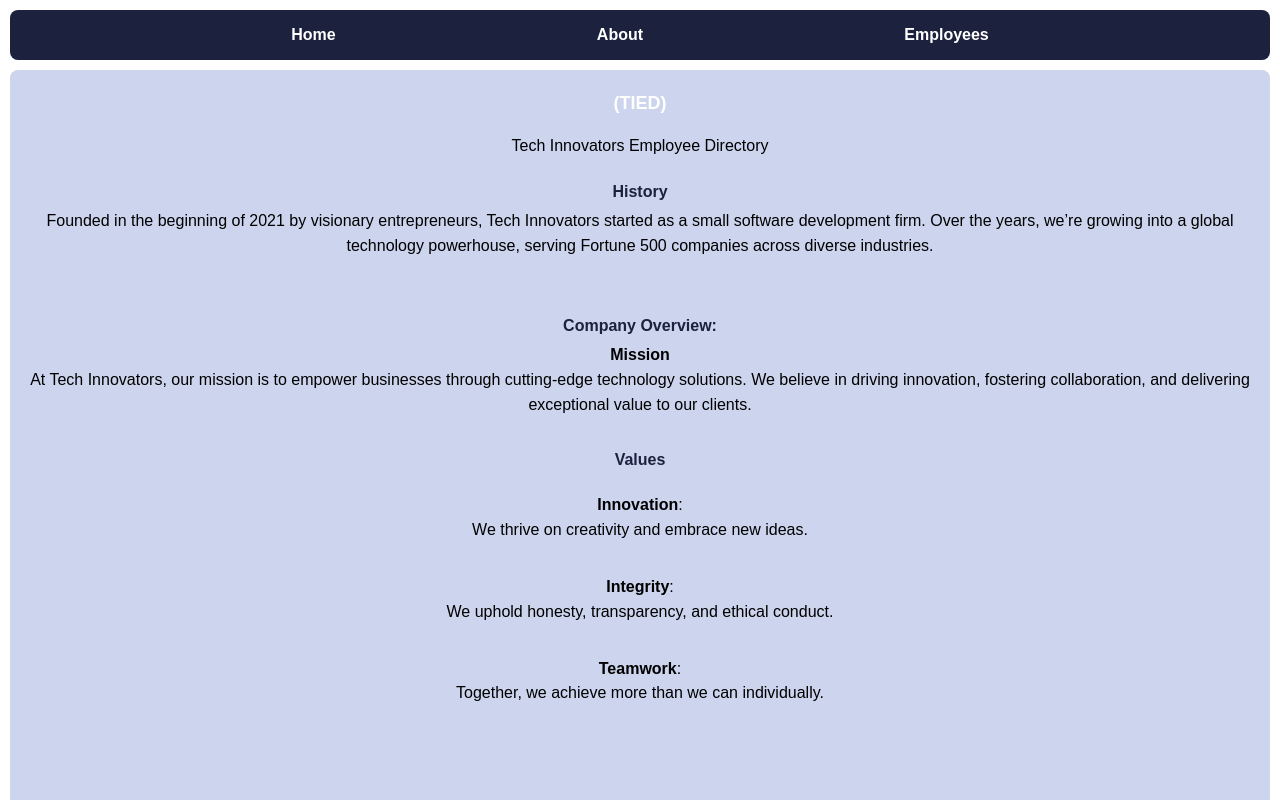
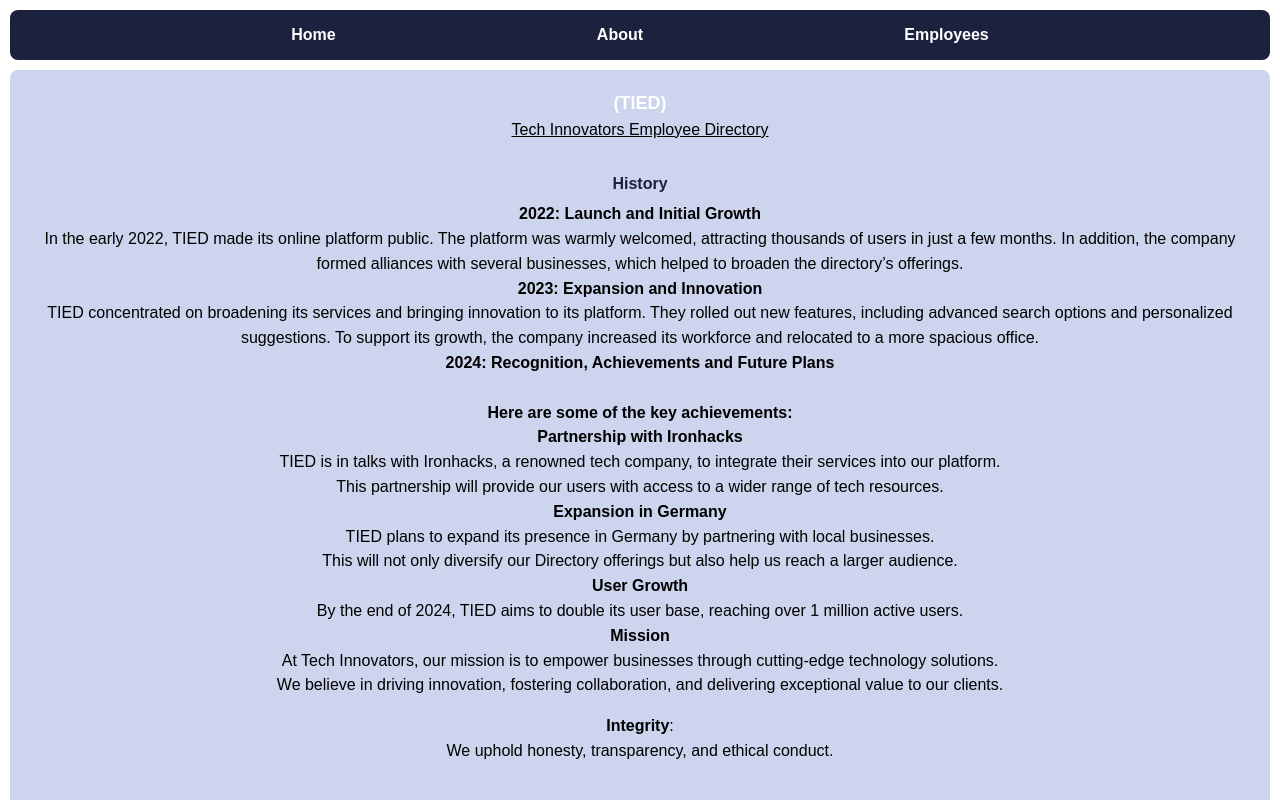
Before and after one commit to dieegoolimaa/emp.directory, a React (Vite) app: page /about in a window 1280 px wide. Shown: the top 800 px of the page. Built offline with nearby package versions, Linux system fonts and the light colour scheme.

Commit message:
New about done

```diff
--- a/src/component/About.jsx
+++ b/src/component/About.jsx
@@ -8,46 +8,56 @@ function About() {
     <div>
       <div className="about">
         <h2>(TIED)</h2>
-        <p>Tech Innovators Employee Directory </p>
+        <u>Tech Innovators Employee Directory </u>
+
+        <br />
+
         <h3>
           {" "}
           <strong> History </strong>{" "}
         </h3>
-        Founded in the beginning of 2021 by visionary entrepreneurs, Tech
-        Innovators started as a small software development firm. Over the years,
-        we’re growing into a global technology powerhouse, serving Fortune 500
-        companies across diverse industries.
-        <h3>
-          {" "}
-          <br />
-          <br />
-          <strong>Company Overview:</strong>{" "}
-        </h3>
-        <strong> Mission </strong> At Tech Innovators, our mission is to empower
-        businesses through cutting-edge technology solutions. We believe in
+
+        <strong> 2022: Launch and Initial Growth </strong>
+        In the early 2022, TIED made its online platform public.
+        The platform was warmly welcomed, attracting thousands of users in just a few months.
+        In addition, the company formed alliances with several businesses,
+        which helped to broaden the directory’s offerings.
+
+        <strong> 2023: Expansion and Innovation </strong>
+        TIED concentrated on broadening its services and bringing innovation to its platform.
+        They rolled out new features, including advanced search options and personalized suggestions.
+        To support its growth, the company increased its workforce and relocated to a more spacious office.
+
+        <br />
+
+        <strong> 2024: Recognition, Achievements and Future Plans </strong>
+
+        <br />
+
+        <strong>Here are some of the key achievements:</strong>
+        <strong>Partnership with Ironhacks</strong>
+        TIED is in talks with Ironhacks, a renowned tech company, to integrate their services into our platform. <br />
+        This partnership will provide our users with access to a wider range of tech resources.
+
+       <strong>Expansion in Germany</strong>
+       TIED plans to expand its presence in Germany by partnering with local businesses. <br />
+       This will not only diversify our Directory offerings but also help us reach a larger audience.
+
+       <strong>User Growth</strong>
+       By the end of 2024, TIED aims to double its user base, reaching over 1 million active users.
+
+        <strong> Mission </strong>
+        At Tech Innovators, our mission is to empower
+        businesses through cutting-edge technology solutions.<br /> We believe in
         driving innovation, fostering collaboration, and delivering exceptional
         value to our clients.
-        <br />
-        <br />
-        <h3>
-          {" "}
-          <strong>Values</strong>
-        </h3>
-        <p>
-          {" "}
-          <strong>Innovation</strong>: <br />
-          We thrive on creativity and embrace new ideas.
-        </p>
+
         <p>
           {" "}
           <strong>Integrity</strong>: <br />
           We uphold honesty, transparency, and ethical conduct.
         </p>
-        <p>
-          {" "}
-          <strong>Teamwork</strong>: <br />
-          Together, we achieve more than we can individually.
-        </p>
+
       </div>
 
       <div className="container">
```
